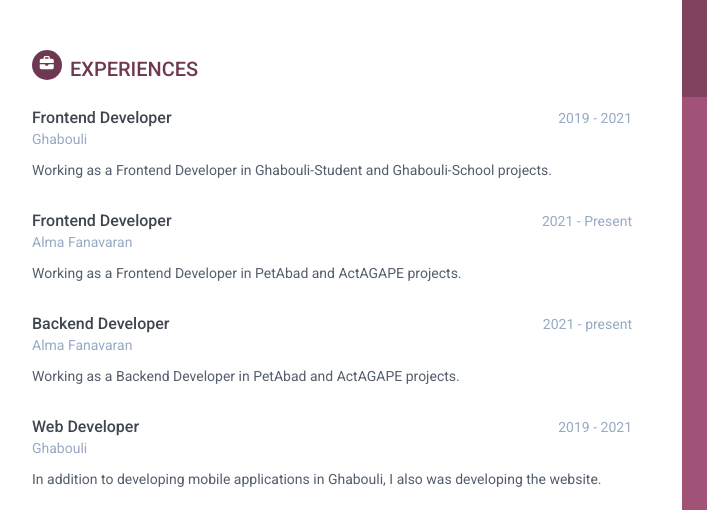
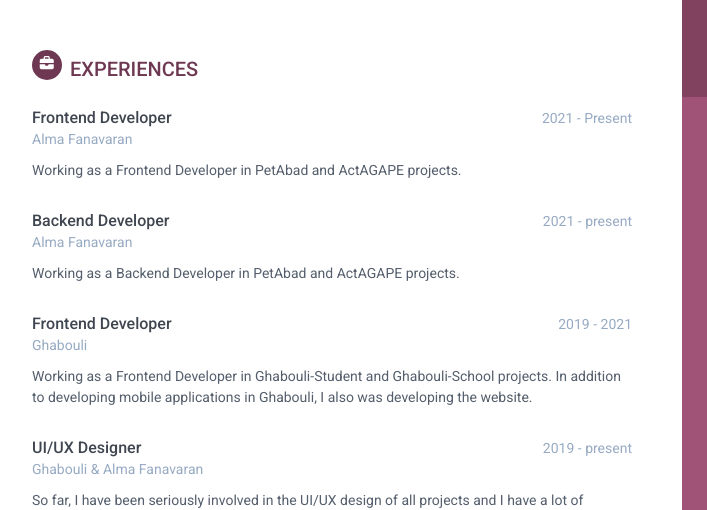
Before and after one commit to golnarseifi/golnarseifi.github.io, a plain HTML site: page index.html in a window 1280 px wide. Shown: the part 204-714 px from the top of the page, 188-895 px from the left. Drawn offline with Linux system fonts and the light colour scheme.

Commit message:
edit resume timeline

```diff
--- a/index.html
+++ b/index.html
@@ -86,18 +86,6 @@
             <section class="section experiences-section">
                 <h2 class="section-title"><span class="icon-holder"><i class="fas fa-briefcase"></i></span>Experiences</h2>
 
-                <div class="item">
-                    <div class="meta">
-                        <div class="upper-row">
-                            <h3 class="job-title">Frontend Developer</h3>
-                            <div class="time">2019 - 2021</div>
-                        </div><!--//upper-row-->
-                        <div class="company">Ghabouli</div>
-                    </div><!--//meta-->
-                    <div class="details">
-                        <p>Working as a Frontend Developer in Ghabouli-Student and Ghabouli-School projects.</p>
-                    </div><!--//details-->
-                </div><!--//item-->
 
                 <div class="item">
                     <div class="meta">
@@ -124,19 +112,32 @@
 <p>Working as a Backend Developer in PetAbad and ActAGAPE projects.</p>
                     </div><!--//details-->
                 </div><!--//item-->
-
                 <div class="item">
                     <div class="meta">
                         <div class="upper-row">
-                            <h3 class="job-title">Web Developer</h3>
+                            <h3 class="job-title">Frontend Developer</h3>
                             <div class="time">2019 - 2021</div>
                         </div><!--//upper-row-->
                         <div class="company">Ghabouli</div>
                     </div><!--//meta-->
                     <div class="details">
-                        <p>In addition to developing mobile applications in Ghabouli, I also was developing the website.</p>
+                        <p>Working as a Frontend Developer in Ghabouli-Student and Ghabouli-School projects. In addition to developing mobile applications in Ghabouli, I also was developing the website.</p>
                     </div><!--//details-->
                 </div><!--//item-->
+
+
+                <!--                <div class="item">-->
+<!--                    <div class="meta">-->
+<!--                        <div class="upper-row">-->
+<!--                            <h3 class="job-title">Web Developer</h3>-->
+<!--                            <div class="time">2019 - 2021</div>-->
+<!--                        </div>&lt;!&ndash;//upper-row&ndash;&gt;-->
+<!--                        <div class="company">Ghabouli</div>-->
+<!--                    </div>&lt;!&ndash;//meta&ndash;&gt;-->
+<!--                    <div class="details">-->
+<!--                        <p>In addition to developing mobile applications in Ghabouli, I also was developing the website.</p>-->
+<!--                    </div>&lt;!&ndash;//details&ndash;&gt;-->
+<!--                </div>&lt;!&ndash;//item&ndash;&gt;-->
 
                 <div class="item">
                     <div class="meta">
```
